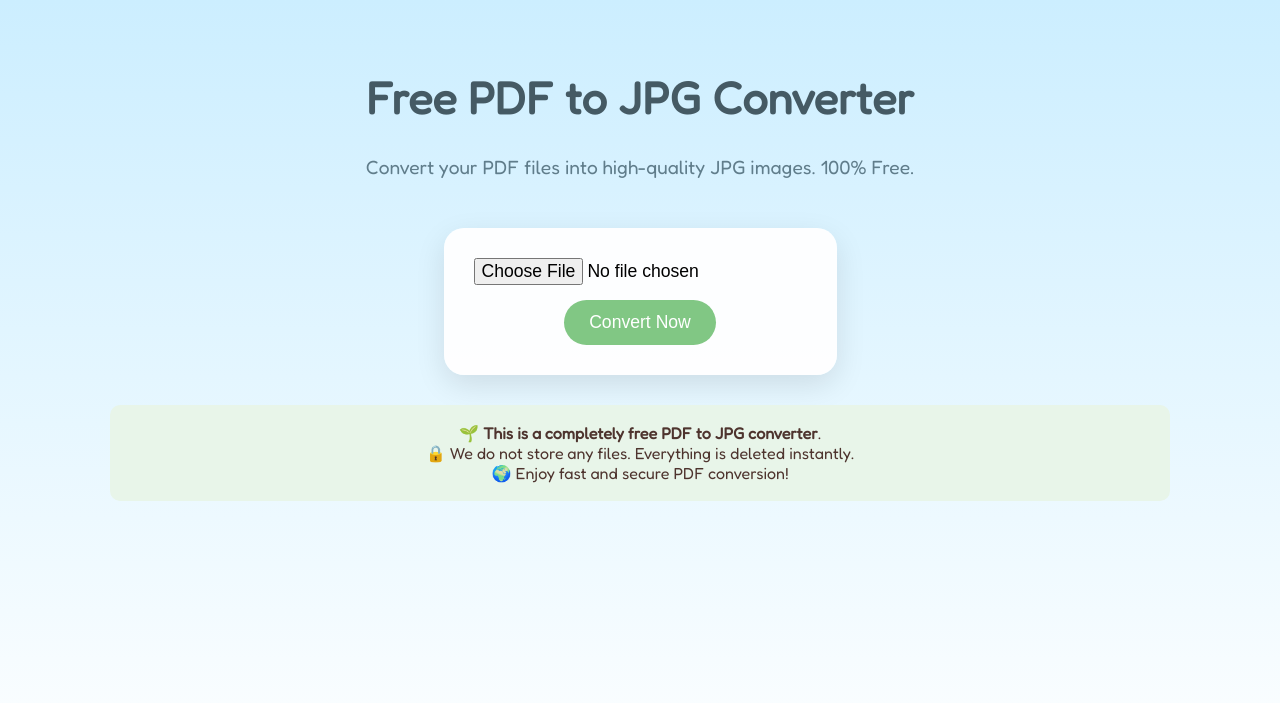
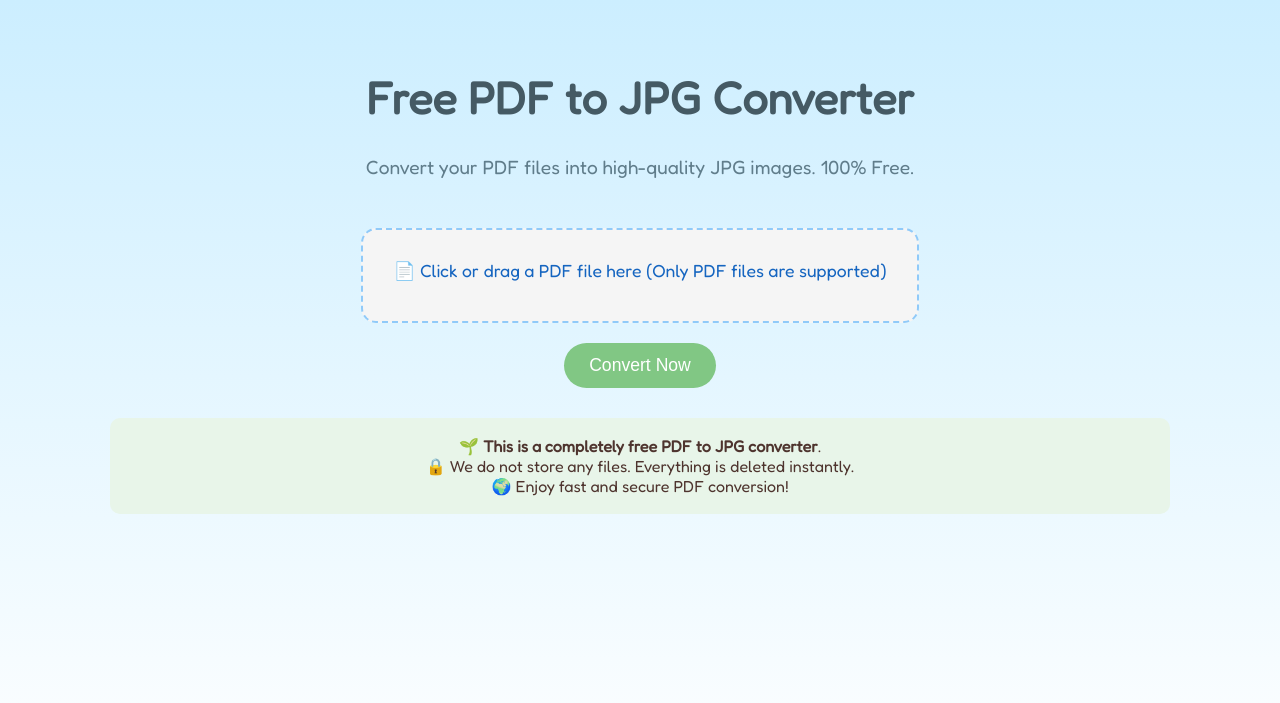
Before and after one commit to SuperB747/pdf2jpg-app, a Flask app: page / in a window 1280 px wide. Shown: the top 703 px of the page. Run offline with Flask 3, Linux system fonts and the light colour scheme.

Commit message:
🎉 Improve upload UI with drag-and-drop and file preview

```diff
--- a/templates/index.html
+++ b/templates/index.html
@@ -35,16 +35,35 @@
 
         form {
             margin-top: 30px;
-            background: rgba(255, 255, 255, 0.95);
-            padding: 30px;
-            border-radius: 20px;
-            box-shadow: 0 10px 30px rgba(0, 0, 0, 0.1);
             text-align: center;
         }
 
-        input[type="file"] {
+        .upload-box {
+            border: 2px dashed #90caf9;
+            padding: 30px;
+            border-radius: 15px;
+            background-color: #f5f5f5;
+            color: #1565c0;
+            cursor: pointer;
+            transition: background-color 0.3s ease;
+            text-align: center;
             font-size: 1.1em;
-            margin-bottom: 15px;
+            margin-bottom: 20px;
+            position: relative;
+        }
+
+        .upload-box.dragover {
+            background-color: #e3f2fd;
+        }
+
+        .upload-box input[type="file"] {
+            display: none;
+        }
+
+        #fileName {
+            margin-top: 10px;
+            color: #555;
+            font-size: 0.95em;
         }
 
         button {
@@ -60,14 +79,6 @@
 
         button:hover {
             background-color: #66bb6a;
-        }
-
-        .loading {
-            display: none;
-            margin-top: 20px;
-            color: #455a64;
-            font-size: 1.1em;
-            text-align: center;
         }
 
         #progressContainer {
@@ -107,24 +118,6 @@
             font-size: 0.8em;
         }
     </style>
-    <script>
-        function startFakeProgress() {
-            document.getElementById('submitBtn').disabled = true;
-            document.getElementById('progressContainer').style.display = 'block';
-
-            let progress = 0;
-            const bar = document.getElementById('progressBar');
-
-            const interval = setInterval(() => {
-                if (progress < 99) {
-                    progress += Math.floor(Math.random() * 3) + 1;
-                    if (progress > 99) progress = 99;
-                    bar.style.width = progress + '%';
-                    bar.textContent = progress + '%';
-                }
-            }, 200);
-        }
-    </script>
 </head>
 <body>
     <header>
@@ -133,7 +126,12 @@
     </header>
 
     <form method="post" action="/convert" enctype="multipart/form-data" onsubmit="startFakeProgress()">
-        <input type="file" name="pdf" accept="application/pdf" required><br>
+        <div class="upload-box" id="uploadBox" onclick="document.getElementById('fileInput').click()">
+            <label for="fileInput">📄 Click or drag a PDF file here</label>
+            <span>(Only PDF files are supported)</span>
+            <input type="file" id="fileInput" name="pdf" accept="application/pdf" required>
+            <div id="fileName"></div>
+        </div>
         <button type="submit" id="submitBtn">Convert Now</button>
     </form>
 
@@ -152,5 +150,56 @@
     <footer>
         ⓒ 2025 FreePDF2JPG. All rights reserved.
     </footer>
+
+    <script>
+        function startFakeProgress() {
+            document.getElementById('submitBtn').disabled = true;
+            document.getElementById('progressContainer').style.display = 'block';
+
+            let progress = 0;
+            const bar = document.getElementById('progressBar');
+
+            const interval = setInterval(() => {
+                if (progress < 99) {
+                    progress += Math.floor(Math.random() * 3) + 1;
+                    if (progress > 99) progress = 99;
+                    bar.style.width = progress + '%';
+                    bar.textContent = progress + '%';
+                }
+            }, 200);
+        }
+
+        document.addEventListener("DOMContentLoaded", () => {
+            const fileInput = document.getElementById("fileInput");
+            const fileName = document.getElementById("fileName");
+            const uploadBox = document.getElementById("uploadBox");
+
+            fileInput.addEventListener("change", () => {
+                if (fileInput.files.length > 0) {
+                    fileName.textContent = `Selected: ${fileInput.files[0].name}`;
+                } else {
+                    fileName.textContent = "";
+                }
+            });
+
+            uploadBox.addEventListener("dragover", (e) => {
+                e.preventDefault();
+                uploadBox.classList.add("dragover");
+            });
+
+            uploadBox.addEventListener("dragleave", () => {
+                uploadBox.classList.remove("dragover");
+            });
+
+            uploadBox.addEventListener("drop", (e) => {
+                e.preventDefault();
+                uploadBox.classList.remove("dragover");
+                if (e.dataTransfer.files.length > 0) {
+                    fileInput.files = e.dataTransfer.files;
+                    fileName.textContent = `Selected: ${fileInput.files[0].name}`;
+                }
+            });
+        });
+    </script>
 </body>
 </html>
```
